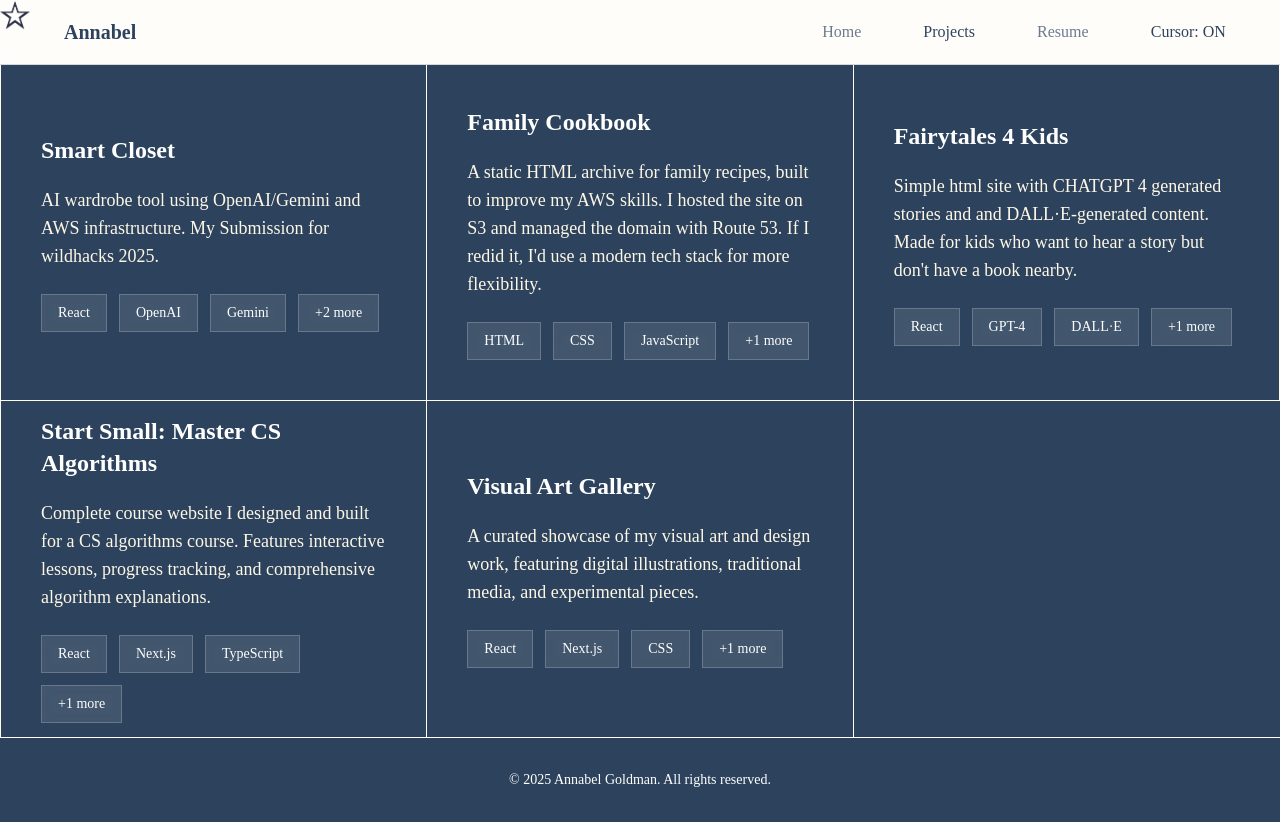
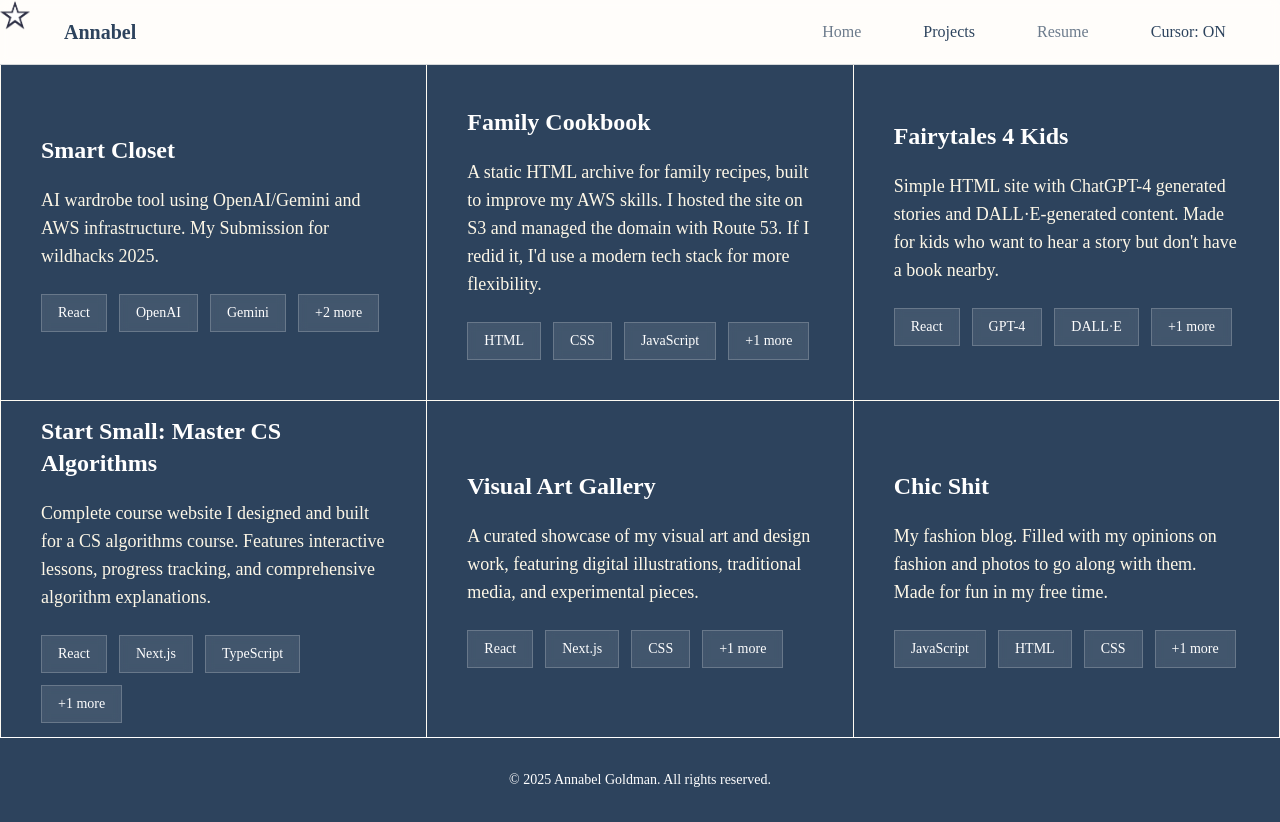
Before and after one commit to annabel-goldman/personal-website, a Next.js app: page /projects in a window 1280 px wide. Built offline with nearby package versions, Linux system fonts and the light colour scheme.

Commit message:
Added new project + fixe grammar mistakes.

```diff
--- a/constants/index.ts
+++ b/constants/index.ts
@@ -33,7 +33,7 @@ export const ANIMATION = {
 export const LINKS = {
   GITHUB: 'https://github.com/annabel-goldman',
   LINKEDIN: 'https://www.linkedin.com/in/annabel-goldman-43bba723a',
-  EMAIL: 'annabel.m.golman@gmail.com',
+  EMAIL: 'annabel.m.goldman@gmail.com',
   NORTHWESTERN: 'https://northwestern.edu'
 } as const;
 
--- a/data/projects.ts
+++ b/data/projects.ts
@@ -28,7 +28,7 @@ export const projects: Project[] = [
   {
     id: 4,
     title: 'Fairytales 4 Kids',
-    description: 'Simple html site with CHATGPT 4 generated stories and and DALL·E-generated content. Made for kids who want to hear a story but don\'t have a book nearby.',
+    description: 'Simple HTML site with ChatGPT-4 generated stories and DALL·E-generated content. Made for kids who want to hear a story but don\'t have a book nearby.',
     technologies: ['React', 'GPT-4', 'DALL·E', 'AI Generated Content'],
     image: '/fairytales4kids/Fairytales1.jpg',
     link: 'https://fairytales4kids.com/',
@@ -54,5 +54,15 @@ export const projects: Project[] = [
     link: 'https://annabel-goldman.github.io/visual-art/',
     github: 'https://github.com/annabel-goldman/visual-art',
     demo: 'https://annabel-goldman.github.io/visual-art/'
+  },
+  {
+    id: 7,
+    title: 'Chic Shit',
+    description: 'My fashion blog. Filled with my opinions on fashion and photos to go along with them. Made for fun in my free time.',
+    technologies: ['JavaScript', 'HTML', 'CSS', 'WebP Optimization'],
+    image: '/chic-shit-blog/chic-shit-blog.jpg',
+    link: 'https://annabel-goldman.github.io/chic-shit-blog/',
+    github: 'https://github.com/annabel-goldman/chic-shit-blog',
+    demo: 'https://annabel-goldman.github.io/chic-shit-blog/'
   }
 ];
```
Also changed, not shown: public/chic-shit-blog/chic-shit-blog.jpg (added).
